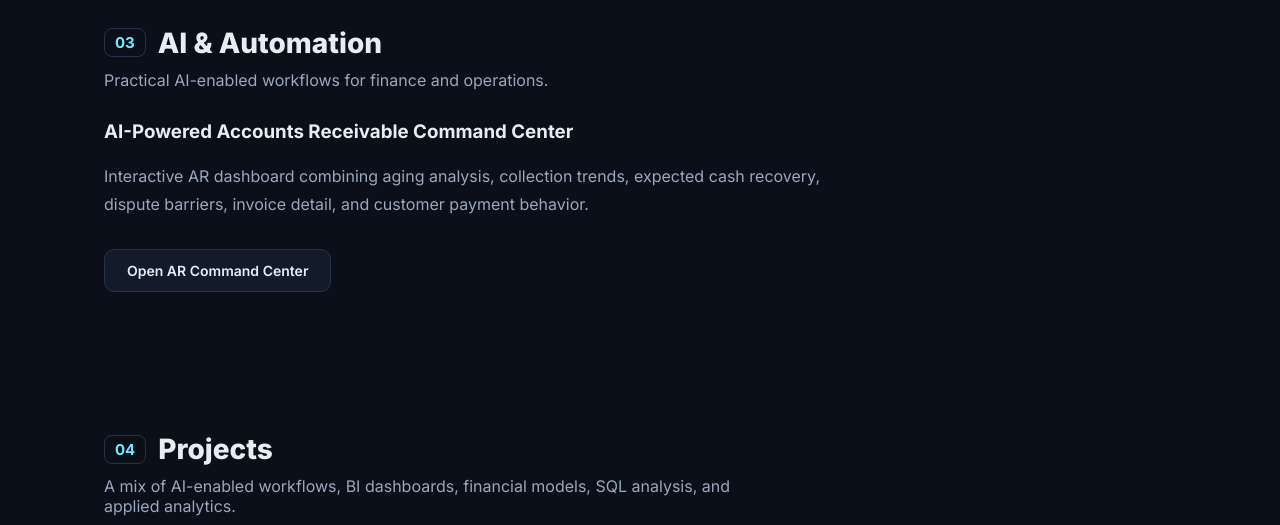
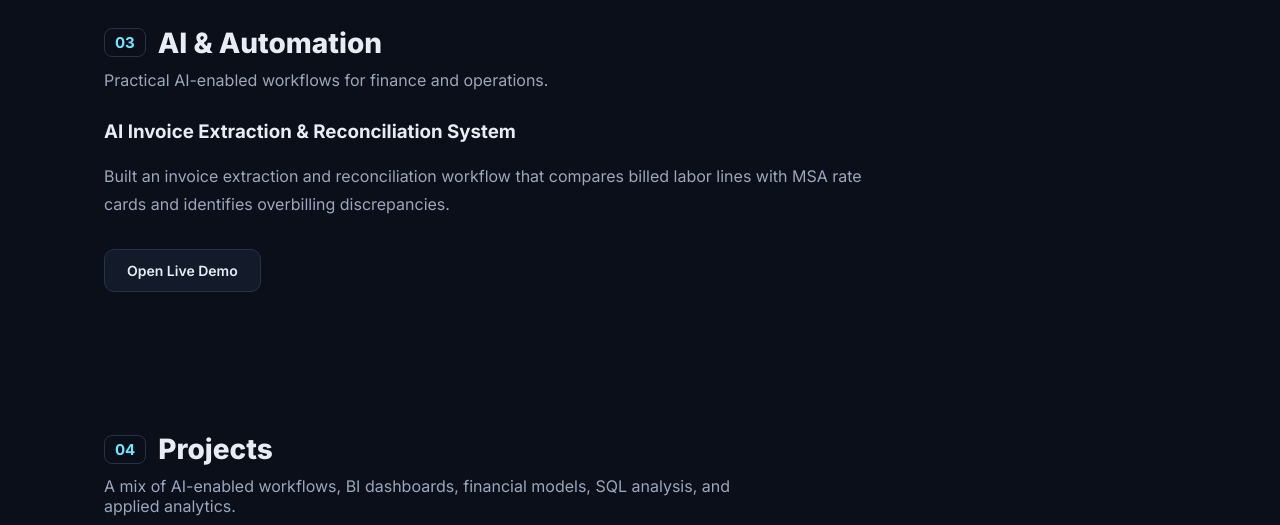
Before and after one commit to pallavisharma2492-beep/Portfolio, a plain HTML site: page index.html in a window 1280 px wide. Shown: the part 2280-2805 px from the top of the page. Drawn offline with Linux system fonts and the light colour scheme.

Commit message:
Restore invoice live demo link

```diff
--- a/index.html
+++ b/index.html
@@ -94,9 +94,9 @@
     <section id="ai" class="section container">
       <h2 class="section-title"><span class="tag-num">03</span> AI &amp; Automation</h2>
       <p class="section-sub">Practical AI-enabled workflows for finance and operations.</p>
-      <h3>AI-Powered Accounts Receivable Command Center</h3>
-      <p class="about-text">Interactive AR dashboard combining aging analysis, collection trends, expected cash recovery, dispute barriers, invoice detail, and customer payment behavior.</p>
-      <a href="dashboards/accounts-receivable-command-center/" class="btn btn-outline">Open AR Command Center</a>
+      <h3>AI Invoice Extraction &amp; Reconciliation System</h3>
+      <p class="about-text">Built an invoice extraction and reconciliation workflow that compares billed labor lines with MSA rate cards and identifies overbilling discrepancies.</p>
+      <a href="invoice-reconciliation.html" class="btn btn-outline">Open Live Demo</a>
     </section>
 
     <!-- PROJECTS -->
```
